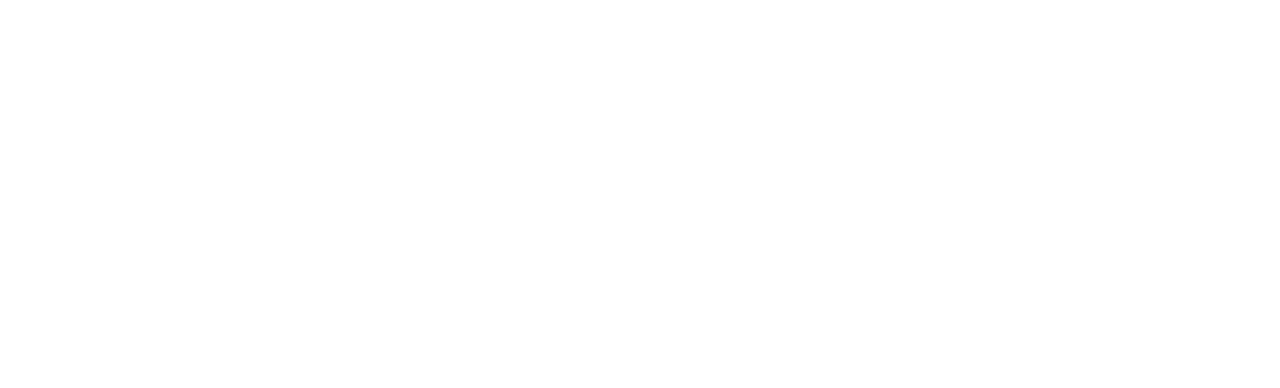
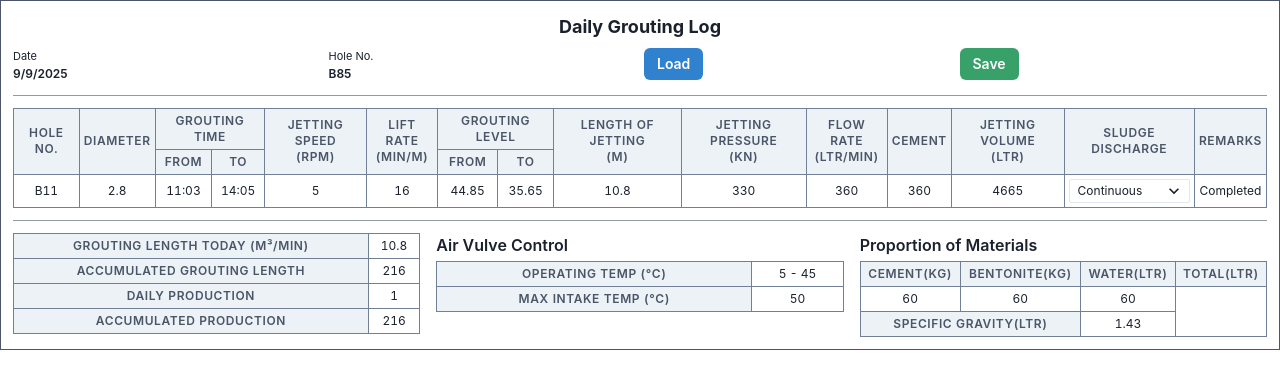
Before and after one commit to Nabin1-chand/Elite-Construction, a React (Vite) app: page /projects/dailyGrouting-log in a window 1280 px wide. Before the commit this address had no page. Shown: the top 388 px of the page. Built offline with nearby package versions, Linux system fonts and the light colour scheme.

Commit message:
added: daily grouting table

```diff
--- a/src/App.jsx
+++ b/src/App.jsx
@@ -9,6 +9,7 @@
 import Drilling from "./component/pages/Drilling"
 import DrillingLog from "./component/pages/DrillingLog"
 import GroutingLog from "./component/pages/GroutingLog"
+import DailyGroutingLog from "./component/pages/DailyGroutingLog"
 
 const App=()=>{
   return(
@@ -23,6 +24,8 @@
         <Route path="/projects/drilling" element={<Drilling />} />
         <Route path="/projects/drilling-log" element={<DrillingLog />} />
         <Route path="/projects/grouting-log" element={<GroutingLog />} />
+        <Route path="/projects/dailyGrouting-log" element={<DailyGroutingLog />} />
+
 
 
 
--- /dev/null
+++ b/src/component/pages/DailyGroutingLog.jsx
@@ -0,0 +1,211 @@
+import {
+  Box,
+  Text,
+  Table,
+  Thead,
+  Tbody,
+  Tr,
+  Th,
+  Td,
+  Divider,
+  Grid,
+  Button,
+  Select,
+  Flex
+} from "@chakra-ui/react";
+
+/* Shared styles */
+const cell = {
+  border: "1px solid",
+  borderColor: "gray.500",
+  fontSize: "12px",
+  textAlign: "center",
+  padding: "4px",
+};
+
+const header = {
+  ...cell,
+  fontWeight: "600",
+  bg: "gray.100",
+
+};
+
+const DailyGroutingLog = () => {
+  return (
+    <Box border="1px solid" borderColor="gray.600" p={3} bg="white">
+
+      {/* TITLE */}
+      <Text fontSize="lg" fontWeight="bold" textAlign="center" mb={2}>
+        Daily Grouting Log
+      </Text>
+
+      {/* TOP DETAILS */}
+      <Grid templateColumns="repeat(4, 1fr)" gap={2} mb={3}>
+        <Box>
+          <Text fontSize="11px">Date</Text>
+          <Text fontSize="12px" fontWeight="600">9/9/2025</Text>
+        </Box>
+        <Box>
+          <Text fontSize="11px">Hole No.</Text>
+          <Text fontSize="12px" fontWeight="600">B85</Text>
+        </Box>
+        <Box>
+          <Button size="sm" colorScheme="blue">Load</Button>
+        </Box>
+        <Box>
+          <Button size="sm" colorScheme="green">Save</Button>
+        </Box>
+      </Grid>
+
+      <Divider mb={3} />
+
+      {/* MAIN TABLE */}
+      <Table size="sm" border="1px solid" borderColor="gray.500">
+        <Thead>
+          <Tr>
+            <Th {...header} rowSpan={2}>Hole No.</Th>
+            <Th {...header} rowSpan={2}>Diameter</Th>
+            <Th {...header} colSpan={2}>Grouting Time</Th>
+            <Th {...header} rowSpan={2}>Jetting Speed<br />(rpm)</Th>
+            <Th {...header} rowSpan={2}>Lift Rate<br />(min/m)</Th>
+            <Th {...header} colSpan={2}>Grouting Level</Th>
+            <Th {...header} rowSpan={2}>Length of Jetting<br />(m)</Th>
+            <Th {...header} rowSpan={2}>Jetting Pressure<br />(kN)</Th>
+            <Th {...header} rowSpan={2}>Flow Rate<br />(Ltr/min)</Th>
+            <Th {...header} rowSpan={2}>Cement<br /></Th>
+
+            <Th {...header} rowSpan={2}>Jetting Volume<br />(Ltr)</Th>
+            <Th {...header} rowSpan={2}>Sludge Discharge</Th>
+            <Th {...header} rowSpan={2}>Remarks</Th>
+          </Tr>
+
+          {/* SUB HEADERS */}
+          <Tr>
+            <Th {...header}>From</Th>
+            <Th {...header}>To</Th>
+            <Th {...header}>From</Th>
+            <Th {...header}>To</Th>
+          </Tr>
+        </Thead>
+
+        <Tbody>
+          <Tr>
+            <Td {...cell}>B11</Td>
+            <Td {...cell}>2.8</Td>
+
+            {/* Grouting Time */}
+            <Td {...cell}>11:03</Td>
+            <Td {...cell}>14:05</Td>
+
+            <Td {...cell}>5</Td>
+            <Td {...cell}>16</Td>
+
+            {/* Grouting Level */}
+            <Td {...cell}>44.85</Td>
+            <Td {...cell}>35.65</Td>
+
+            <Td {...cell}>10.8</Td>
+            <Td {...cell}>330</Td>
+            <Td {...cell}>360</Td>
+            <Td {...cell}>360</Td>
+
+            <Td {...cell}>4665</Td>
+
+            {/* Sludge Discharge Dropdown */}
+            <Td {...cell}>
+              <Select size="xs">
+                <option>Continuous</option>
+                <option>Discontinuous</option>
+              </Select>
+            </Td>
+
+            <Td {...cell}>Completed</Td>
+          </Tr>
+        </Tbody>
+      </Table>
+
+      <Divider my={3} />
+
+      {/* AIR FLOW CONTROL */}
+    <Flex direction="row" align="flex-start" gap={4} wrap="wrap">
+
+  {/* Table 1: Air Value Control */}
+  <Box flex="1">
+    <Table size="sm" border="1px solid" borderColor="gray.500">
+      <Thead>
+        <Tr>
+          <Th {...header}>Grouting length today (m³/min)</Th>
+          <Td {...cell}>10.8</Td>
+        </Tr>
+        <Tr>
+          <Th {...header}>Accumulated Grouting length</Th>
+          <Td {...cell}>216</Td>
+        </Tr>
+            <Tr>
+          <Th {...header}>Daily Production</Th>
+          <Td {...cell}>1</Td>
+        </Tr>
+            <Tr>
+          <Th {...header}>Accumulated Production</Th>
+          <Td {...cell}>216</Td>
+        </Tr>
+      </Thead>
+    </Table>
+  </Box>
+
+  {/* Table 2: Temperature Limits */}
+  <Box flex="1">
+    <Text fontWeight="600" mb={1}>Air Vulve Control</Text>
+    <Table size="sm" border="1px solid" borderColor="gray.500">
+      <Thead>
+        <Tr>
+          <Th {...header}>Operating Temp (°C)</Th>
+          <Td {...cell}>5 - 45</Td>
+        </Tr>
+        <Tr>
+          <Th {...header}>Max Intake Temp (°C)</Th>
+          <Td {...cell}>50</Td>
+        </Tr>
+      </Thead>
+    </Table>
+  </Box>
+
+  {/* Table 3: Electrical Supply */}
+  <Box flex="1">
+    <Text fontWeight="600" mb={1}>Proportion of Materials</Text>
+    <Table size="sm" border="1px solid" borderColor="gray.500">
+      <Thead>
+        <Tr>
+          <Th {...header}>Cement(Kg)</Th>
+          <Th {...header}>Bentonite(Kg)</Th>
+          <Th {...header}>Water(Ltr)</Th>
+          <Th {...header}>Total(Ltr)</Th>
+
+
+
+
+        </Tr>
+        <Tr>
+          <Td {...cell}>60</Td>
+          <Td {...cell}>60</Td>
+
+          <Td {...cell}>60</Td>
+
+        </Tr>
+          <Th {...header}colSpan={2}>Specific Gravity(Ltr)</Th>
+          <Td {...cell}>1.43</Td>
+
+
+      </Thead>
+    </Table>
+  </Box>
+
+</Flex>
+      {/* MATERIAL PROPORTION */}
+
+
+    </Box>
+  );
+};
+
+export default DailyGroutingLog;
--- a/src/component/sidebar.jsx
+++ b/src/component/sidebar.jsx
@@ -6,7 +6,7 @@
     {
       title: "NAVIGATION",
       links: [
-        { name: "Dashboard", path: "/dashboard",},
+        { name: "Dashboard", path: "/dashboard", },
       ],
     },
     {
@@ -19,13 +19,15 @@
     {
       title: "Drilling WORK",
       links: [
-        { name: "Drilling", path: "/projects/drilling" ,
+        {
+          name: "Drilling", path: "/projects/drilling",
         },
-       { name: "Drilling Log", path: "/projects/drilling-log" ,
+        {
+          name: "Drilling Log", path: "/projects/drilling-log",
         },
 
- {name: "Daily Drilling SummaryLog", path:"/projects/dailyDrillingSummary-log"},
- {name: "Angle Log", path:"/projects/angle-log"}
+        { name: "Daily Drilling SummaryLog", path: "/projects/dailyDrillingSummary-log" },
+        { name: "Angle Log", path: "/projects/angle-log" }
 
 
       ],
@@ -34,7 +36,11 @@
     {
       title: "GROUTING WORK",
       links: [
-        { name: "Grouting Log", path: "/projects/grouting-log" ,
+        {
+          name: "Grouting Log", path: "/projects/grouting-log",
+        },
+        {
+          name: "Daily Grouting Log", path: "/projects/dailyGrouting-log",
         },
         ,
       ],
```
Lines whose indentation alone changed are shown as unchanged.
